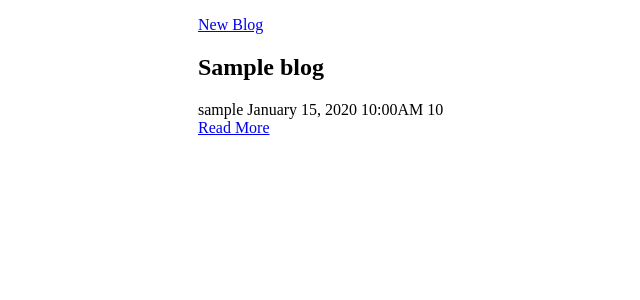
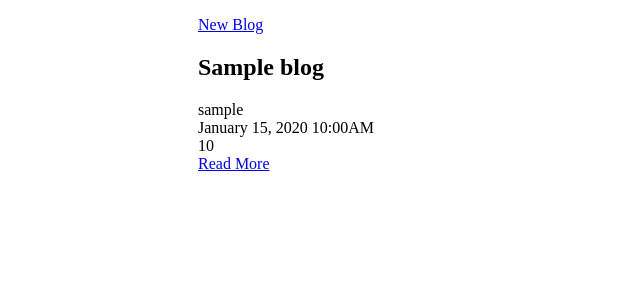
Before and after one commit to hyungmogu/udacity-multi-user-blog, a Python web app: template Multi-user Blog/templates/mainPage.html in a window 1280 px wide. Shown: the part 103-403 px from the top of the page, without its empty margins (58-698 px from the left). Run offline with Jinja, Linux system fonts and the light colour scheme; the template is opened without the code that fills it: most values are stand-ins (such as "Sample title", 1, 10 or a date in 2020).

Commit message:
style: Separate info in div.meta
Info grouped-up because of span tags. Done for better readibility.

```diff
--- a/Multi-user Blog/static/style.css
+++ b/Multi-user Blog/static/style.css
@@ -6,3 +6,5 @@ body header {margin-bottom: 1em;}
 body header .contents {border-bottom:solid 5px;}
 body header .contents nav {text-align:right;}
 body header .contents .title {text-align:center;}
+
+body main .contents .meta span {display: block;}
```
